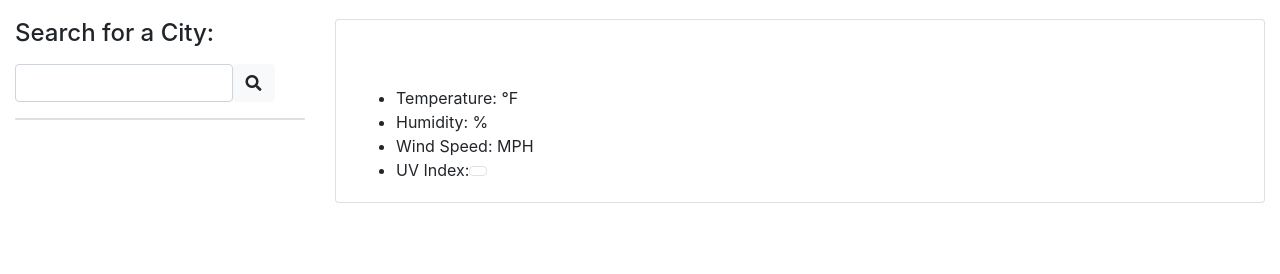
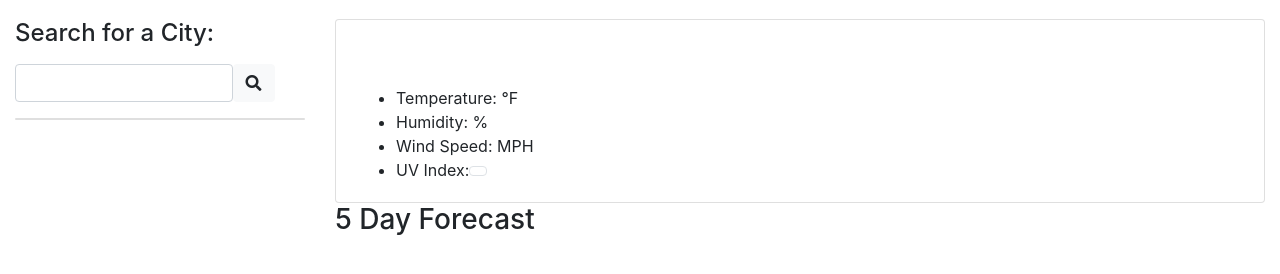
Before and after one commit to aweihe00/Weather-Dashboard, a plain HTML site: page index.html in a window 1280 px wide. Shown: the part 70-344 px from the top of the page. Drawn offline with nearby package versions, Linux system fonts and the light colour scheme.

Commit message:
adding 5-day forecast header

```diff
--- a/index.html
+++ b/index.html
@@ -40,9 +40,8 @@
          <h3 class="card-title">
           <span id="currentCity"></span>
            <span id="todaysDate"></span>
-            <img src="" alt="" id="currentWeatherIcon">
-        </h3>
-    <ul class="card-text current-weather-conditions">
+            <img src="" alt="" id="currentWeatherIcon"></h3>
+      <ul class="card-text current-weather-conditions">
       <li>Temperature: <span id="todaysTemp"></span>&degF</li>
       <li>Humidity: <span id="todaysHumidity"></span>%</li>
       <li>Wind Speed: <span id="todaysWindSpeed"></span> MPH</li>
@@ -53,7 +52,15 @@
   </div>
  </div>
 </div>
-
+<div class="row">
+    <div class="col-md-12">
+      <h3 id="forecastHeader">5 Day Forecast</h3>
+        </div>
+<div class="col-md-12 d-flex flex-row flex-wrap justify-content-start" id="forecast"></div>
+      </div>
+    </div>
+  </div>
+</div>
 
 
 </body>
```
